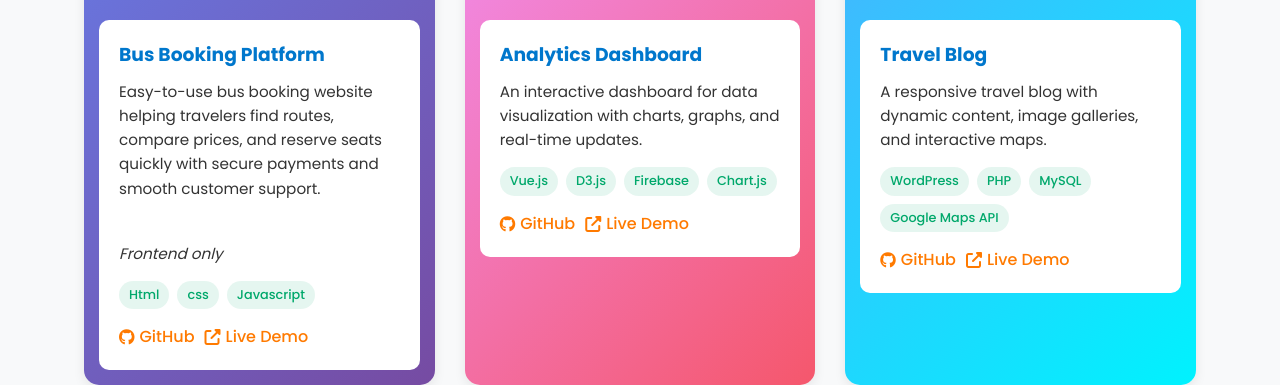
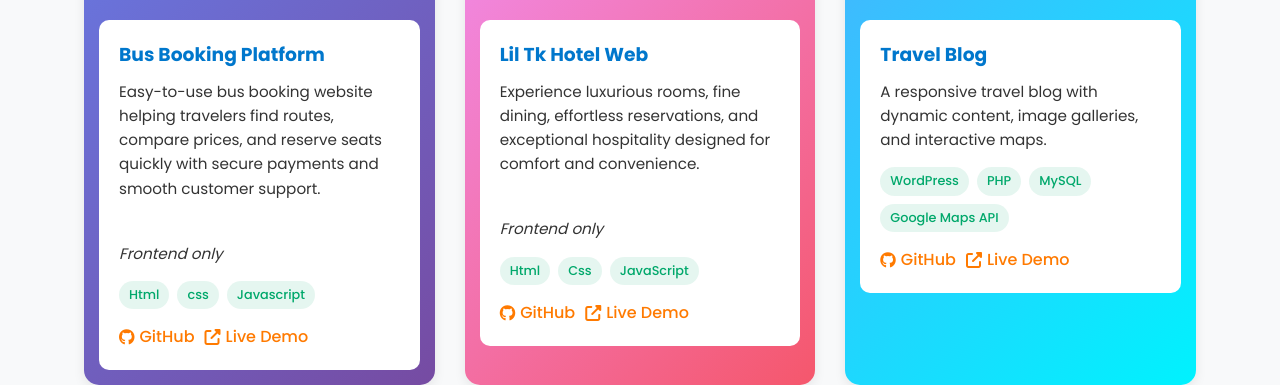
Before and after one commit to itsTk-999/My-Profile, a website: page portfolio.html in a window 1280 px wide. Shown: the part 491-876 px from the top of the page. Drawn offline with Linux system fonts and the light colour scheme.

Commit message:
project 2

```diff
--- a/portfolio.html
+++ b/portfolio.html
@@ -641,19 +641,20 @@
 
                 <!-- Project 2 -->
                 <div class="portfolio-item">
-                    <img src="https://images.unsplash.com/photo-1460925895917-afdab827c52f?ixlib=rb-4.0.3&ixid=M3wxMjA3fDB8MHxwaG90by1wYWdlfHx8fGVufDB8fHx8fA%3D%3D&auto=format&fit=crop&w=500&q=80" alt="Analytics Dashboard" class="portfolio-img">
+                    <img src="https://images.unsplash.com/photo-1707382061417-20db5a95d0ab?q=80&w=1074&auto=format&fit=crop&ixlib=rb-4.1.0&ixid=M3wxMjA3fDB8MHxwaG90by1wYWdlfHx8fGVufDB8fHx8fA%3D%3D" alt="Lil Tk Hotel" class="portfolio-img">
                     <div class="portfolio-content">
-                        <h3>Analytics Dashboard</h3>
-                        <p>An interactive dashboard for data visualization with charts, graphs, and real-time updates.</p>
+                        <h3>Lil Tk Hotel Web</h3>
+                        <p>Experience luxurious rooms, fine dining, effortless reservations, and exceptional hospitality designed for comfort and convenience.</p><br>
+                        <p><em>Frontend only</em></p>
                         <div class="portfolio-tags">
-                            <span class="tag">Vue.js</span>
-                            <span class="tag">D3.js</span>
-                            <span class="tag">Firebase</span>
-                            <span class="tag">Chart.js</span>
+                            <span class="tag">Html</span>
+                            <span class="tag">Css</span>
+                            <span class="tag">JavaScript</span>
+
                         </div>
                         <div class="portfolio-links">
                             <a href="#"><i class="fab fa-github"></i> GitHub</a>
-                            <a href="#"><i class="fas fa-external-link-alt"></i> Live Demo</a>
+                            <a href="https://itstk-999.github.io/my-first-website/" target="_blank"><i class="fas fa-external-link-alt"></i> Live Demo</a>
                         </div>
                     </div>
                 </div>
```
Also changed, not shown: index.html (+7 -5 lines).
